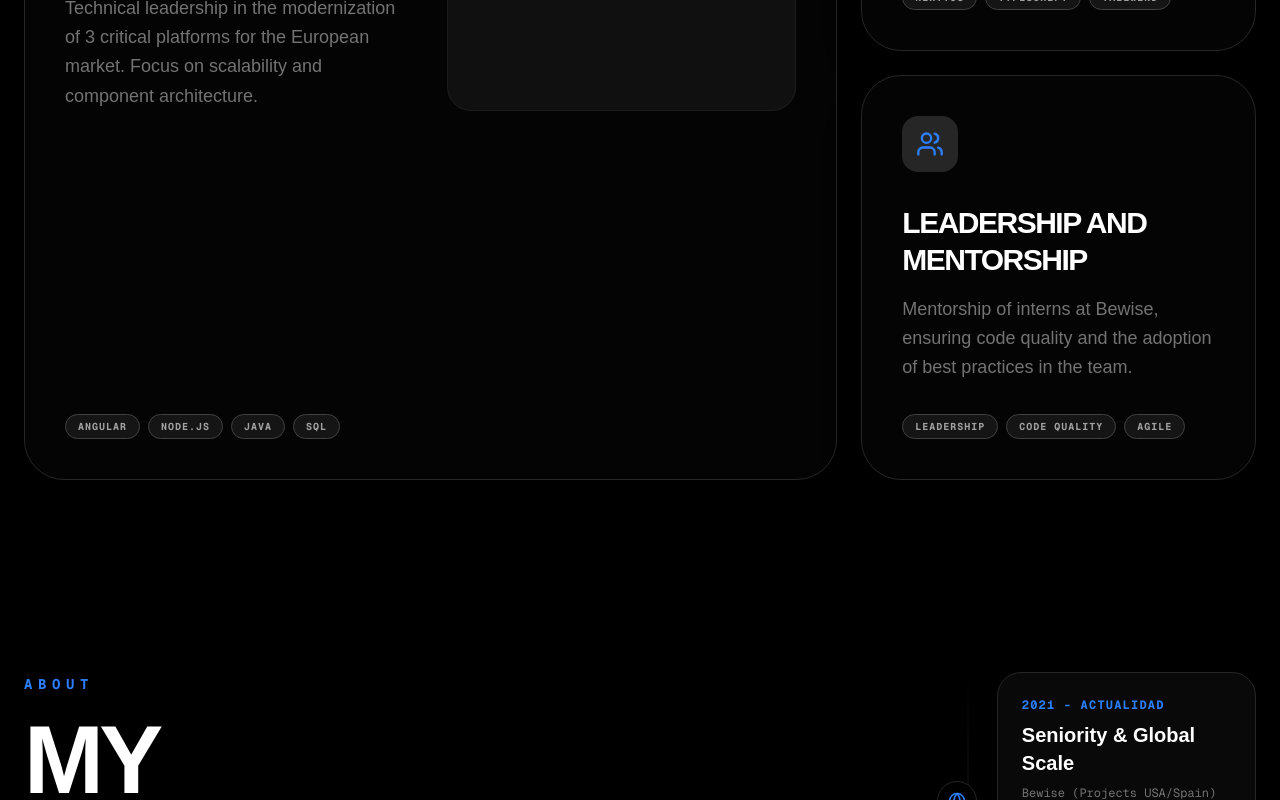
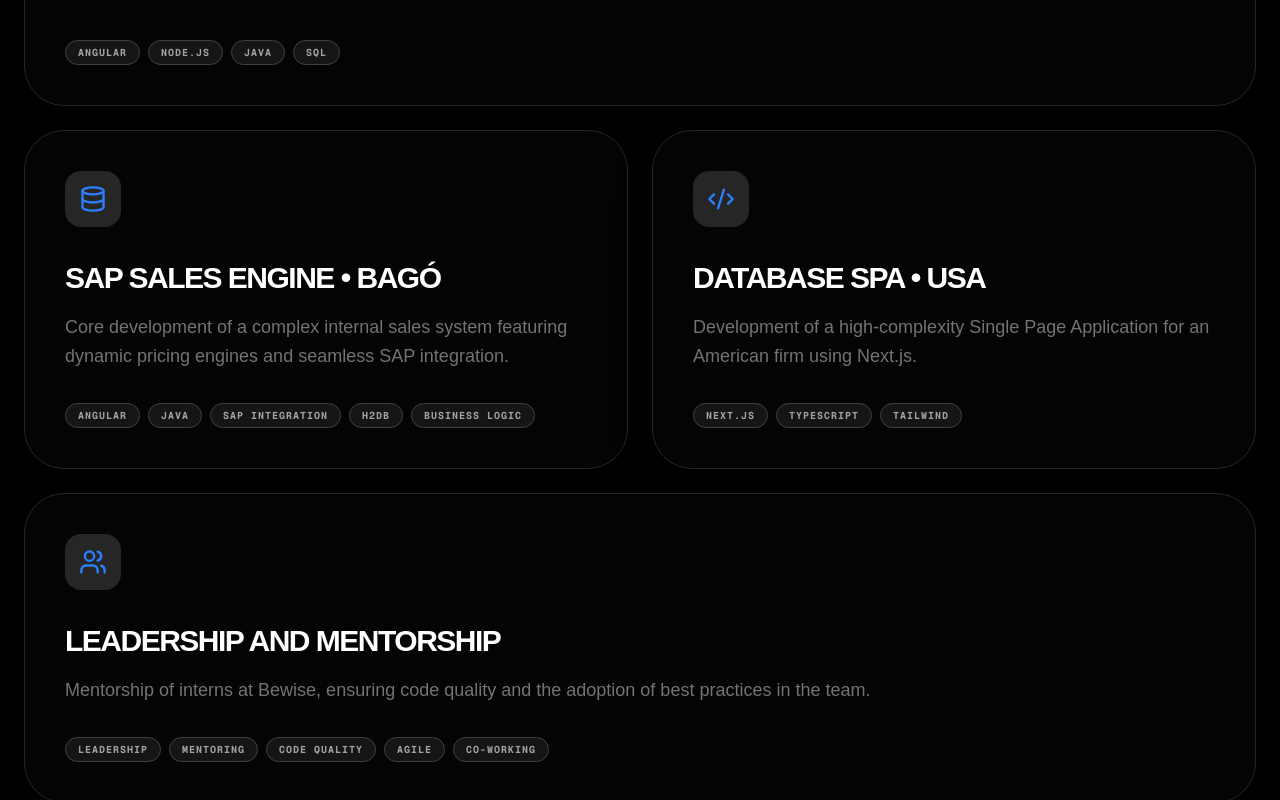
Before and after one commit to Mati411/matiasgarcia.dev, a Next.js app: page /en in a window 1280 px wide. Shown: the part 1480-2280 px from the top of the page. Built offline with nearby package versions, Linux system fonts and the light colour scheme.

Commit message:
feat: Add ProjectsGrid component and internationalized project data for English and Spanish.

```diff
--- a/src/components/ProjectsGrid.tsx
+++ b/src/components/ProjectsGrid.tsx
@@ -7,6 +7,7 @@ import {
   Users,
   CheckCircle2,
   TrendingUp,
+  Code2,
 } from "lucide-react";
 
 const ProjectCard = ({ project, icon: Icon, size = "small", dict }: any) => (
@@ -110,23 +111,33 @@ export default function ProjectsGrid({ dict }: { dict: any }) {
         </h2>
       </div>
 
-      {/* FIX: auto-rows-fr solo para desktop (md:). En mobile usa auto-rows-auto */}
-      <div className="grid grid-cols-1 md:grid-cols-3 gap-6 md:auto-rows-fr">
+      {/* Actualizamos a 2 columnas en desktop para que con 4 cards quede un grid 2x2 armónico */}
+      <div className="grid grid-cols-1 lg:grid-cols-2 gap-6">
+        {/* Proyecto Principal: España (Sigue siendo el más grande) */}
+        <div className="lg:col-span-2">
           <ProjectCard
             project={dict.projects.spain}
             icon={Globe}
             size="large"
             dict={dict}
           />
+        </div>
 
-        <ProjectCard project={dict.projects.usa} icon={Database} dict={dict} />
+        {/* Bagó (Card Destacada por su complejidad de Backend) */}
+        <ProjectCard project={dict.projects.bago} icon={Database} dict={dict} />
 
+        {/* USA */}
+        <ProjectCard project={dict.projects.usa} icon={Code2} dict={dict} />
+
+        {/* Mentoría (Ocupando su lugar para cerrar el grid) */}
+        <div className="lg:col-span-2">
           <ProjectCard
             project={dict.projects.mentorship}
             icon={Users}
             dict={dict}
           />
         </div>
+      </div>
     </section>
   );
 }
--- a/src/i18n/en.json
+++ b/src/i18n/en.json
@@ -34,6 +34,11 @@
       ],
       "tags": ["Angular", "Node.js", "Java", "SQL"]
     },
+    "bago": {
+      "title": "SAP Sales Engine • Bagó",
+      "desc": "Core development of a complex internal sales system featuring dynamic pricing engines and seamless SAP integration.",
+      "tags": ["Angular", "Java", "SAP Integration", "H2DB", "Business Logic"]
+    },
     "usa": {
       "title": "Database SPA • USA",
       "desc": "Development of a high-complexity Single Page Application for an American firm using Next.js.",
@@ -42,7 +47,7 @@
     "mentorship": {
       "title": "Leadership and Mentorship",
       "desc": "Mentorship of interns at Bewise, ensuring code quality and the adoption of best practices in the team.",
-      "tags": ["Leadership", "Code Quality", "Agile"]
+      "tags": ["Leadership", "Mentoring", "Code Quality", "Agile", "Co-Working"]
     }
   },
   "about": {
--- a/src/i18n/es.json
+++ b/src/i18n/es.json
@@ -34,6 +34,11 @@
       ],
       "tags": ["Angular", "Node.js", "Java", "SQL"]
     },
+    "bago": {
+      "title": "Sistema de Gestión SAP • Bagó",
+      "desc": "Desarrollo de un motor de ventas interno complejo con lógica de precios dinámica, gestión de pedidos y sincronización directa con SAP.",
+      "tags": ["Angular", "Java", "SAP Integration", "H2DB", "Business Logic"]
+    },
     "usa": {
       "title": "Database SPA • USA",
       "desc": "Desarrollo de una Single Page Application de alta complejidad para una firma estadounidense utilizando Next.js.",
@@ -42,7 +47,7 @@
     "mentorship": {
       "title": "Liderazgo y Mentoría",
       "desc": "Tutor de pasantes en Bewise, asegurando la calidad del código y la adopción de mejores prácticas en el equipo.",
-      "tags": ["Leadership", "Code Quality", "Agile"]
+      "tags": ["Leadership", "Mentoring", "Code Quality", "Agile", "Co-Working"]
     }
   },
   "about": {
```
Lines whose indentation alone changed are shown as unchanged.
